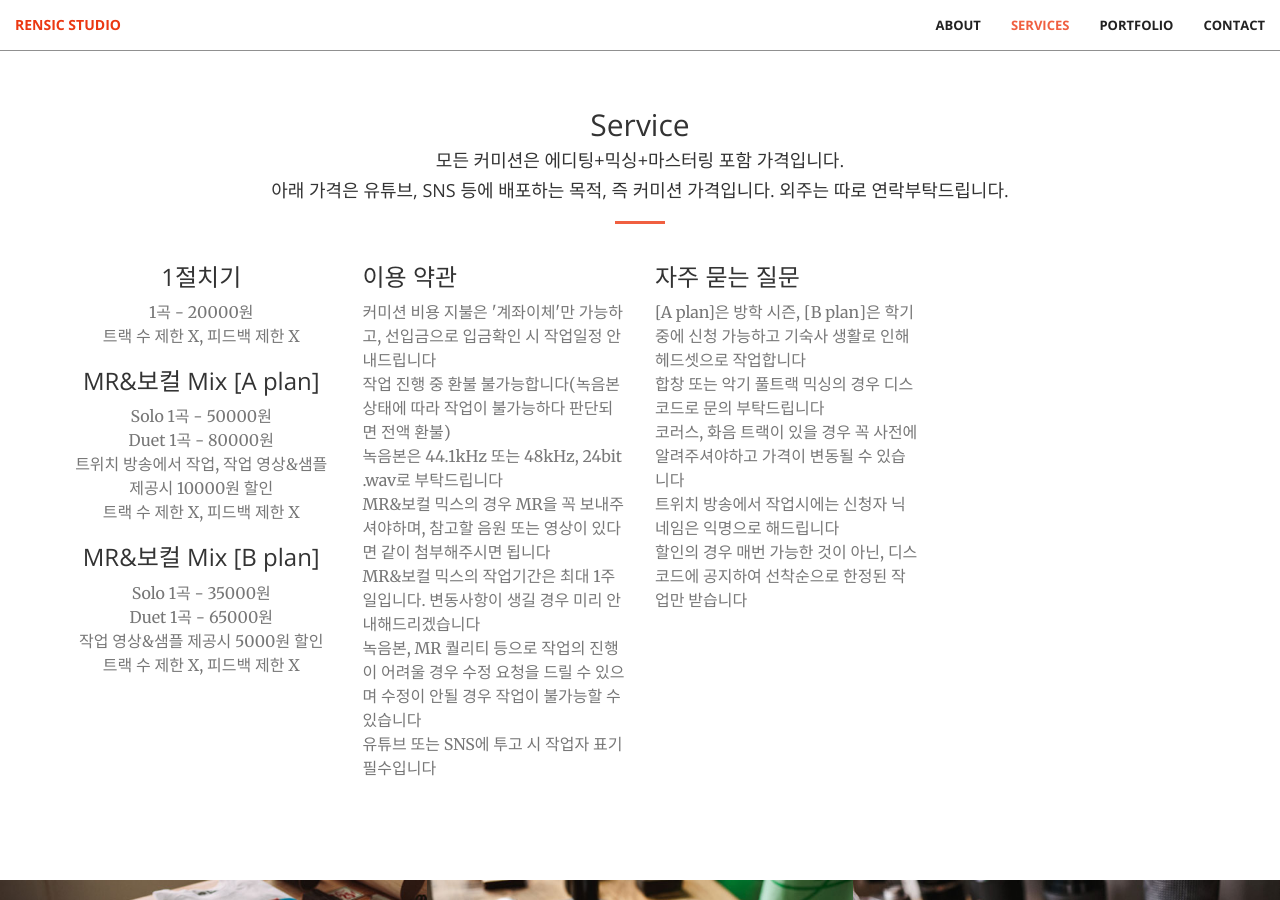
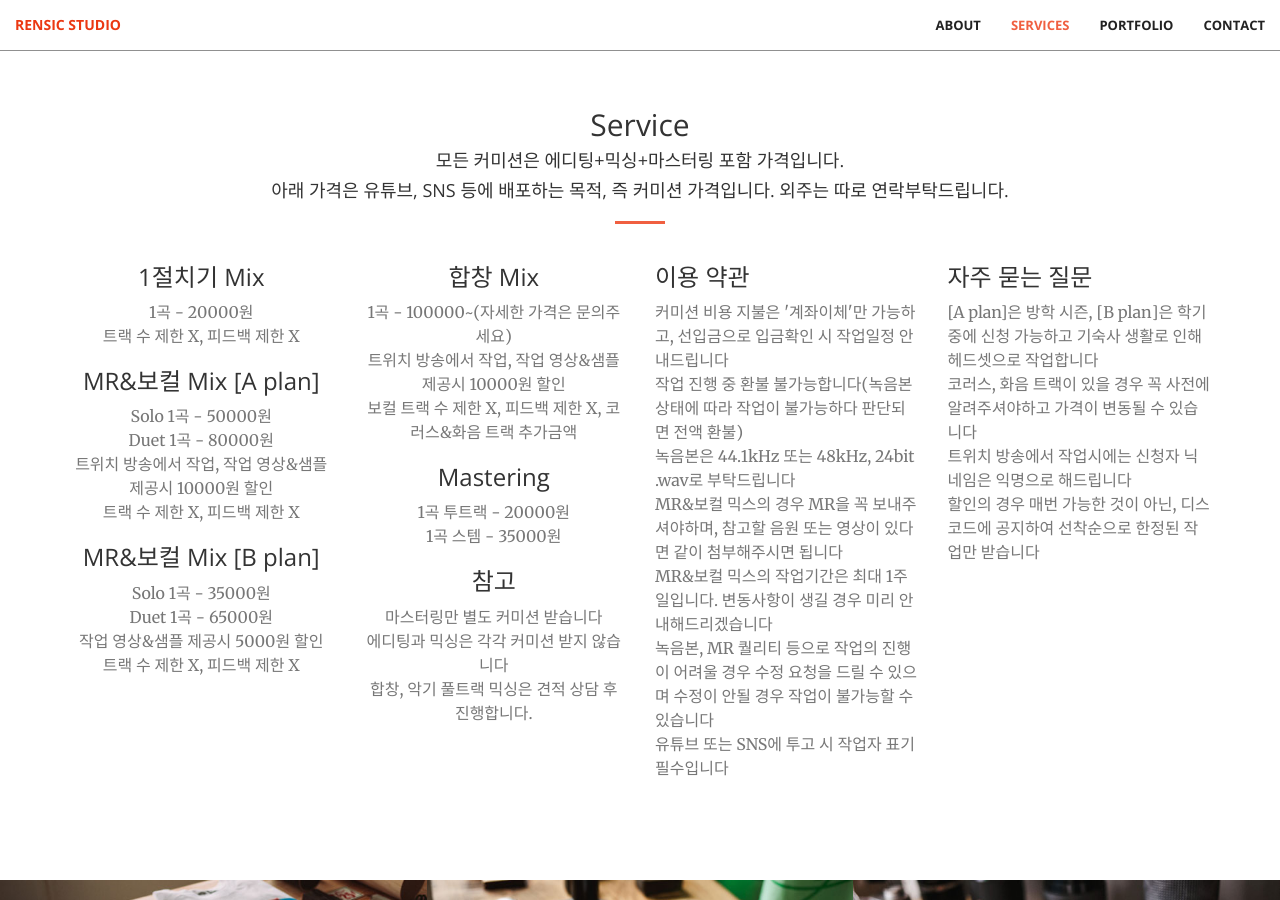
Before and after one commit to RenSicStudio/RenSicStudio.github.io, a Jekyll site: the page built from index.html, in a window 1280 px wide and 900 px high, scrolled down 1300 px. Built offline with Jekyll 4.4.1, drawn with Linux system fonts in a browser that asks for light colours.

Commit message:
Update services.html

```diff
--- a/_includes/services.html
+++ b/_includes/services.html
@@ -13,7 +13,7 @@
         <div class="row">
             <div class="col-lg-3 col-md-6 text-center">
                 <div class="service-box">
-                    <h3>1절치기</h3>
+                    <h3>1절치기 Mix</h3>
                     <p class="text-muted">1곡 - 20000원</p>
                     <p class="text-muted">트랙 수 제한 X, 피드백 제한 X</p>
                     <h3>MR&보컬 Mix [A plan]</h3>
@@ -26,6 +26,21 @@
                     <p class="text-muted">Duet 1곡 - 65000원</p>
                     <p class="text-muted">작업 영상&샘플 제공시 5000원 할인</p>
                     <p class="text-muted">트랙 수 제한 X, 피드백 제한 X</p>
+                </div>
+            </div>
+            <div class="col-lg-3 col-md-6 text-center">
+                <div class="service-box">
+                    <h3>합창 Mix</h3>
+                    <p class="text-muted">1곡 - 100000~(자세한 가격은 문의주세요)</p>
+                    <p class="text-muted">트위치 방송에서 작업, 작업 영상&샘플 제공시 10000원 할인</p>
+                    <p class="text-muted">보컬 트랙 수 제한 X, 피드백 제한 X, 코러스&화음 트랙 추가금액</p>
+                    <h3>Mastering</h3>
+                    <p class="text-muted">1곡 투트랙 - 20000원</p>
+                    <p class="text-muted">1곡 스템 - 35000원</p>
+                    <h3>참고</h3>
+                    <p class="text-muted">마스터링만 별도 커미션 받습니다</p>
+                    <p class="text-muted">에디팅과 믹싱은 각각 커미션 받지 않습니다</p>
+                    <p class="text-muted">합창, 악기 풀트랙 믹싱은 견적 상담 후 진행합니다.</p>
                 </div>
             </div>
             <div class="col-lg-3 col-md-6">
@@ -44,7 +59,6 @@
                 <div class="service-box">
                     <h3>자주 묻는 질문</h3>
                     <p class="text-muted">[A plan]은 방학 시즌, [B plan]은 학기 중에 신청 가능하고 기숙사 생활로 인해 헤드셋으로 작업합니다</p>
-                    <p class="text-muted">합창 또는 악기 풀트랙 믹싱의 경우 디스코드로 문의 부탁드립니다</p>
                     <p class="text-muted">코러스, 화음 트랙이 있을 경우 꼭 사전에 알려주셔야하고 가격이 변동될 수 있습니다</p>
                     <p class="text-muted">트위치 방송에서 작업시에는 신청자 닉네임은 익명으로 해드립니다</p>
                     <p class="text-muted">할인의 경우 매번 가능한 것이 아닌, 디스코드에 공지하여 선착순으로 한정된 작업만 받습니다</p>
```
